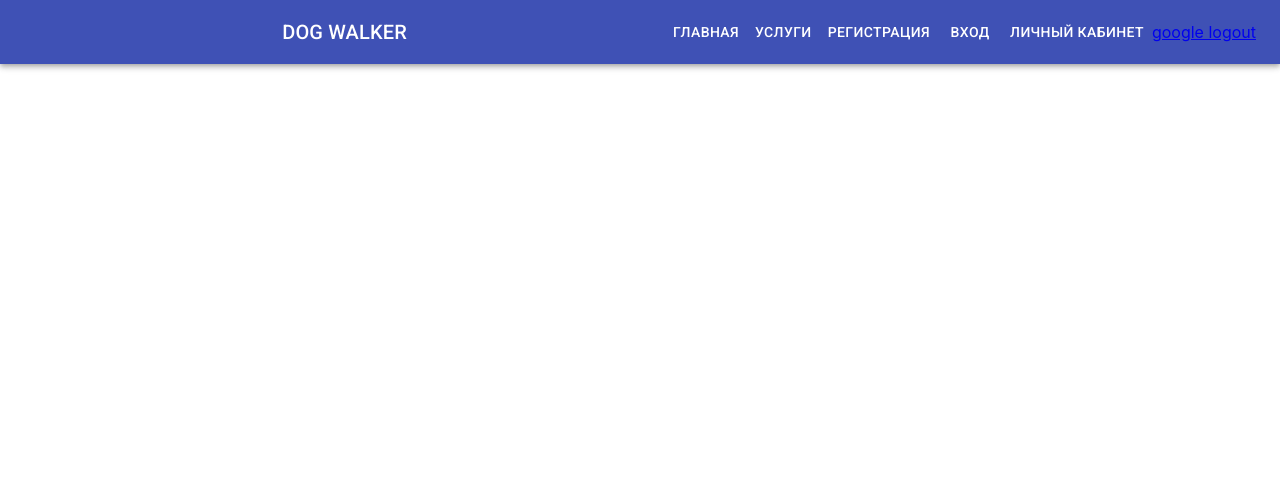
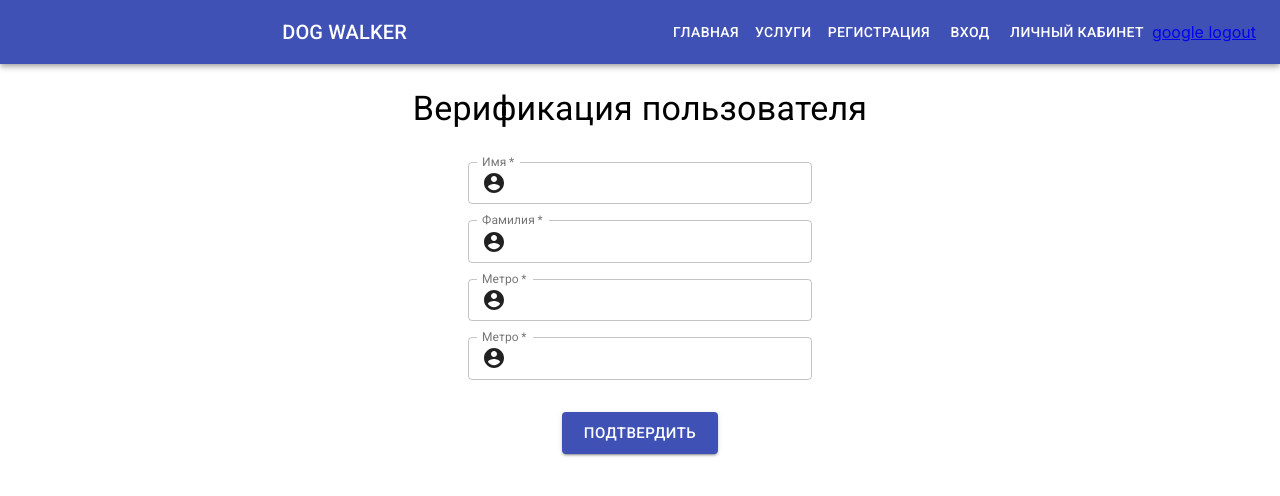
Before and after one commit to PAVAleksei/Doggy-walker, a React (Create React App) app in the folder client/: page /verification in a window 1280 px wide. Shown: the top 496 px of the page. Built offline with nearby package versions, Linux system fonts and the light colour scheme.

Commit message:
Add components Verification

```diff
--- a/client/src/App.js
+++ b/client/src/App.js
@@ -1,13 +1,14 @@
-import { BrowserRouter as Router, Route, Switch } from 'react-router-dom';
-import './App.css';
-import Account from './components/Account/Account';
-import Header from './components/Header/Header';
-import Login from './components/Login/Login';
-import MainPage from './components/MainPage/MainPage';
-import Order from './components/Order/Order';
-import Register from './components/Register/Register';
-import Services from './components/Services/Services';
-import CenteredGrid from './components/Grid/Grid';
+import { BrowserRouter as Router, Route, Switch } from "react-router-dom";
+import "./App.css";
+import Account from "./components/Account/Account";
+import Header from "./components/Header/Header";
+import Login from "./components/Login/Login";
+import MainPage from "./components/MainPage/MainPage";
+import Order from "./components/Order/Order";
+import Register from "./components/Register/Register";
+import Services from "./components/Services/Services";
+import CenteredGrid from "./components/Grid/Grid";
+import Verification from "./components/Verification/Verification";
 
 function App() {
   return (
@@ -15,7 +16,6 @@ function App() {
       <Router>
         <Header />
         <Switch>
-
           <Route exact path="/">
             <MainPage />
           </Route>
@@ -41,6 +41,9 @@ function App() {
             <Order />
           </Route>
 
+          <Route path="/verification">
+            <Verification />
+          </Route>
         </Switch>
       </Router>
     </div>
--- /dev/null
+++ b/client/src/components/Verification/Verification.js
@@ -0,0 +1,145 @@
+import { Box, Container, Typography } from "@material-ui/core";
+import Grid from "@material-ui/core/Grid";
+import TextField from "@material-ui/core/TextField";
+import { makeStyles } from "@material-ui/core/styles";
+import AccountCircle from "@material-ui/icons/AccountCircle";
+import EmailIcon from "@material-ui/icons/Email";
+import InputAdornment from "@material-ui/core/InputAdornment";
+import LockIcon from "@material-ui/icons/Lock";
+import Button from "@material-ui/core/Button";
+import React, { useEffect, useRef } from "react";
+import { useDispatch, useSelector } from "react-redux";
+import { useHistory, useLocation } from "react-router";
+import { sagaSignupAC } from "../../redux/actionCreators/userAC";
+
+const useStyles = makeStyles((theme) => ({
+  root: {
+    "& .MuiTextField-root": {
+      margin: theme.spacing(1),
+      width: "34ch",
+    },
+    "& .MuiInputBase-input": {
+      height: "0.6ch",
+    },
+  },
+}));
+
+function Verification() {
+  const classes = useStyles();
+
+  const formRef = useRef(null);
+  const dispatch = useDispatch();
+
+  const submitHandler = (e) => {
+    e.preventDefault();
+
+    const valuesOfFields = Object.fromEntries(
+      new FormData(formRef.current).entries()
+    );
+
+    if (
+      Object.keys(valuesOfFields).every((key) => valuesOfFields[key].trim())
+    ) {
+      dispatch(sagaSignupAC(valuesOfFields));
+
+      formRef.current.reset();
+    }
+  };
+
+  let history = useHistory();
+  let location = useLocation();
+
+  return (
+    <Box m={3}>
+      <Container>
+        <Typography variant="h4">Верификация пользователя</Typography>
+        <Box m={3}>
+          <form
+            className={classes.root}
+            validate="true"
+            autoComplete="off"
+            ref={formRef}
+            onSubmit={submitHandler}
+          >
+            <Grid item>
+              <TextField
+                name="firstname"
+                required
+                id="outlined-required"
+                label="Имя"
+                variant="outlined"
+                InputProps={{
+                  startAdornment: (
+                    <InputAdornment position="start">
+                      <AccountCircle />
+                    </InputAdornment>
+                  ),
+                }}
+              />
+            </Grid>
+            <Grid>
+              <TextField
+                name="lastname"
+                required
+                label="Фамилия"
+                variant="outlined"
+                InputProps={{
+                  startAdornment: (
+                    <InputAdornment position="start">
+                      <AccountCircle />
+                    </InputAdornment>
+                  ),
+                }}
+              />
+            </Grid>
+            <Grid>
+              <TextField
+                name="lastname"
+                required
+                label="Метро"
+                variant="outlined"
+                InputProps={{
+                  startAdornment: (
+                    <InputAdornment position="start">
+                      <AccountCircle />
+                    </InputAdornment>
+                  ),
+                }}
+              />
+            </Grid>
+            <Grid>
+              <TextField
+                name="lastname"
+                required
+                label="Метро"
+                variant="outlined"
+                InputProps={{
+                  startAdornment: (
+                    <InputAdornment position="start">
+                      <AccountCircle />
+                    </InputAdornment>
+                  ),
+                }}
+              />
+            </Grid>
+
+            <Grid>
+              <Box m={3}>
+                <Button
+                  type="submit"
+                  variant="contained"
+                  size="large"
+                  color="primary"
+                >
+                  Подтвердить
+                </Button>
+              </Box>
+            </Grid>
+          </form>
+        </Box>
+      </Container>
+    </Box>
+  );
+}
+
+export default Verification;
--- a/client/src/redux/initState.js
+++ b/client/src/redux/initState.js
@@ -5,6 +5,7 @@ const initState = {
     lastname: "",
     kind: "",
     isAuth: false,
+    verification: false,
   },
 };
 
```
Also changed, not shown: 2 other files (tests, documents, lock files or other folders). Lines whose indentation alone changed are shown as unchanged.
